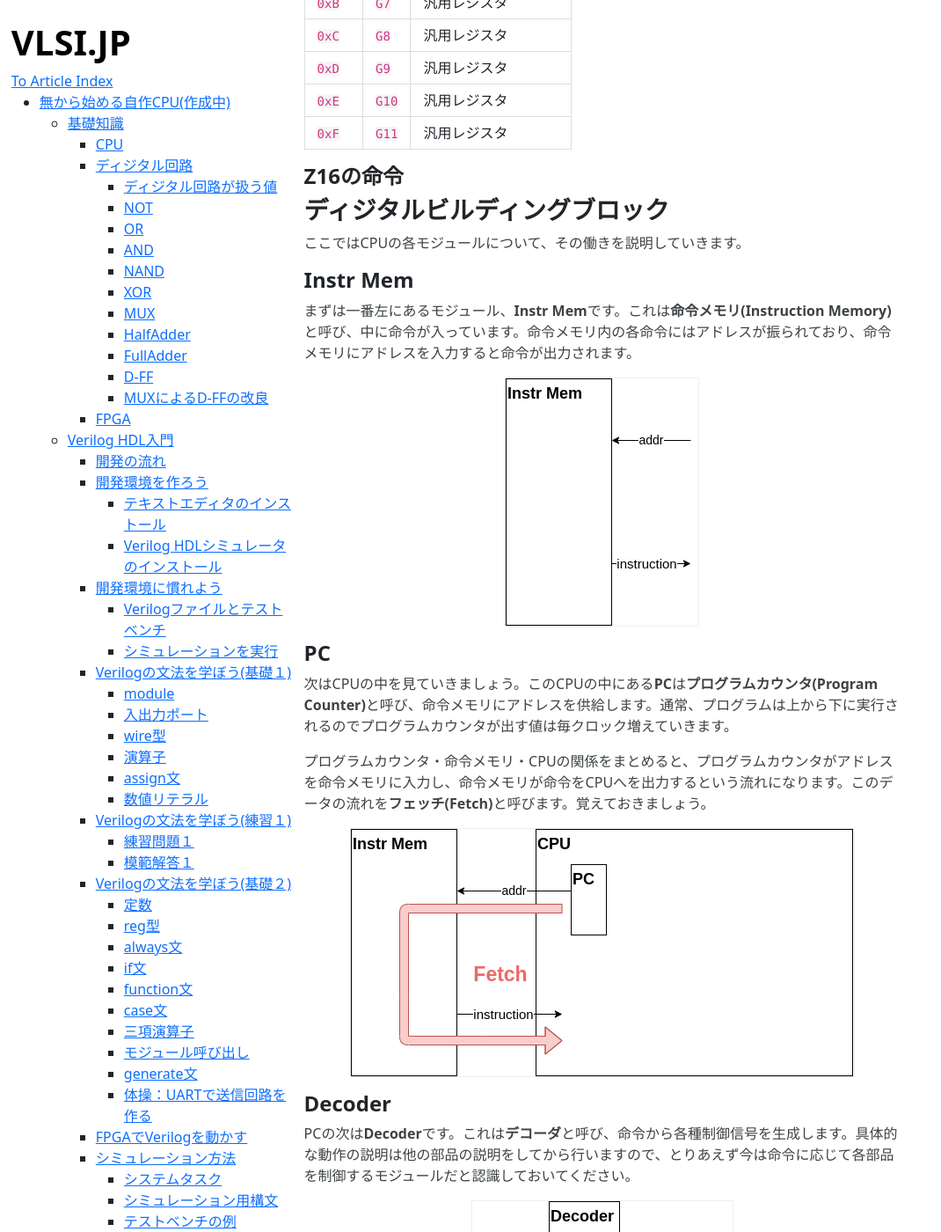
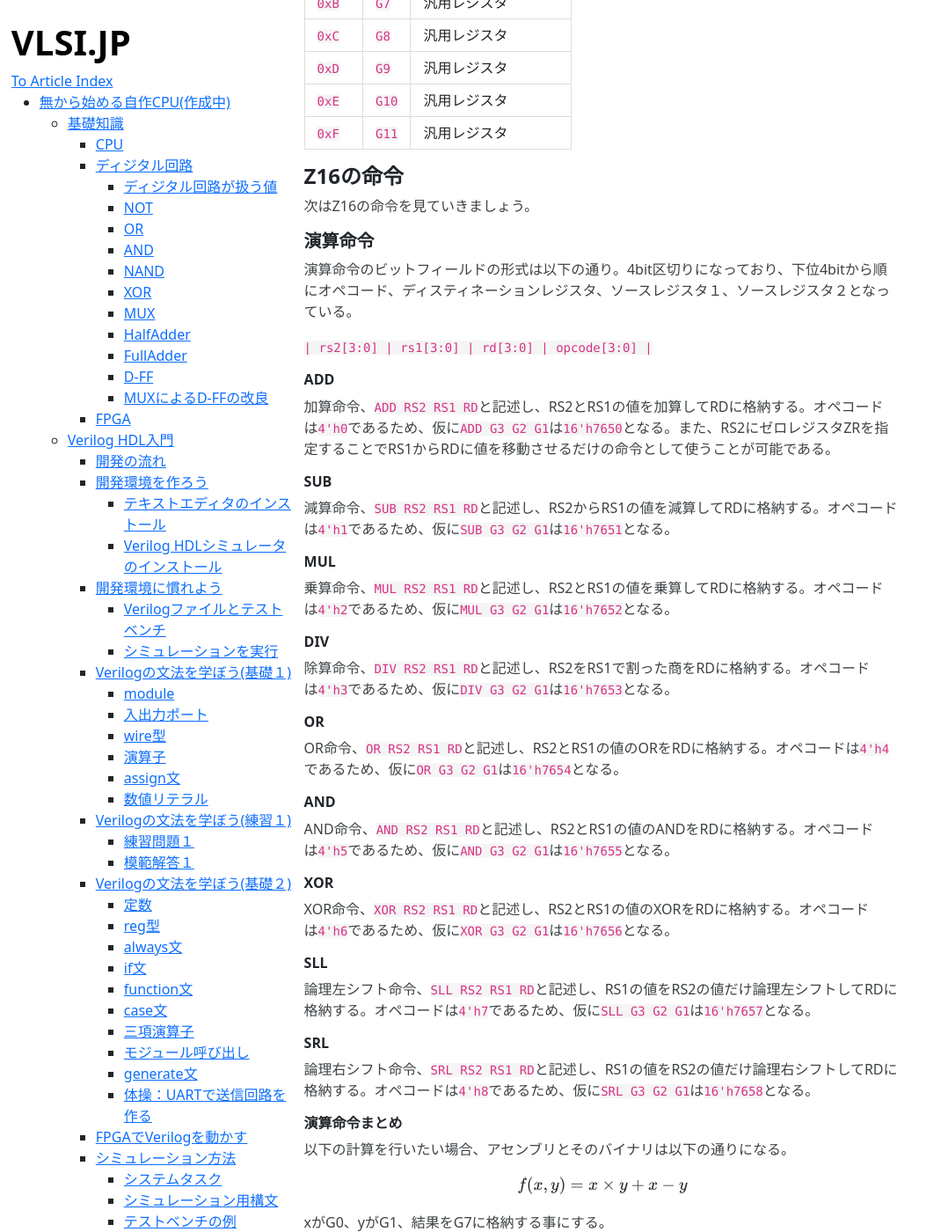
Before and after one commit to VLSI-JP/VLSI-JP.github.io, a Jekyll site: the page built from LetsMakeCPU.md, in a window 1280 px wide and 1400 px high, scrolled down 27138 px. Shown: the whole window at 88% size, without its empty margins (0-1070 px from the left). Built offline with Jekyll 4.4.1, drawn with Linux system fonts in a browser that asks for light colours; formulas are drawn with MathJax 3; some of the changed text lies outside the part shown.

Commit message:
add exec asm

````diff
--- a/LetsMakeCPU.md
+++ b/LetsMakeCPU.md
@@ -834,6 +834,102 @@ RISC-Vみたいなイケてるロゴを持ってるISAに憧れがあるのでZ1
 
 #### Z16の命令
 
+次はZ16の命令を見ていきましょう。
+
+##### 演算命令
+
+演算命令のビットフィールドの形式は以下の通り。4bit区切りになっており、下位4bitから順にオペコード、ディスティネーションレジスタ、ソースレジスタ１、ソースレジスタ２となっている。
+
+`| rs2[3:0] | rs1[3:0] | rd[3:0] | opcode[3:0] |`
+
+###### ADD
+
+加算命令、`ADD RS2 RS1 RD`と記述し、RS2とRS1の値を加算してRDに格納する。オペコードは`4'h0`であるため、仮に`ADD G3 G2 G1`は`16'h7650`となる。また、RS2にゼロレジスタZRを指定することでRS1からRDに値を移動させるだけの命令として使うことが可能である。
+
+###### SUB
+
+減算命令、`SUB RS2 RS1 RD`と記述し、RS2からRS1の値を減算してRDに格納する。オペコードは`4'h1`であるため、仮に`SUB G3 G2 G1`は`16'h7651`となる。
+
+###### MUL
+
+乗算命令、`MUL RS2 RS1 RD`と記述し、RS2とRS1の値を乗算してRDに格納する。オペコードは`4'h2`であるため、仮に`MUL G3 G2 G1`は`16'h7652`となる。
+
+###### DIV
+
+除算命令、`DIV RS2 RS1 RD`と記述し、RS2をRS1で割った商をRDに格納する。オペコードは`4'h3`であるため、仮に`DIV G3 G2 G1`は`16'h7653`となる。
+
+###### OR
+
+OR命令、`OR RS2 RS1 RD`と記述し、RS2とRS1の値のORをRDに格納する。オペコードは`4'h4`であるため、仮に`OR G3 G2 G1`は`16'h7654`となる。
+
+###### AND
+
+AND命令、`AND RS2 RS1 RD`と記述し、RS2とRS1の値のANDをRDに格納する。オペコードは`4'h5`であるため、仮に`AND G3 G2 G1`は`16'h7655`となる。
+
+###### XOR
+
+XOR命令、`XOR RS2 RS1 RD`と記述し、RS2とRS1の値のXORをRDに格納する。オペコードは`4'h6`であるため、仮に`XOR G3 G2 G1`は`16'h7656`となる。
+
+###### SLL
+
+論理左シフト命令、`SLL RS2 RS1 RD`と記述し、RS1の値をRS2の値だけ論理左シフトしてRDに格納する。オペコードは`4'h7`であるため、仮に`SLL G3 G2 G1`は`16'h7657`となる。
+
+###### SRL
+
+論理右シフト命令、`SRL RS2 RS1 RD`と記述し、RS1の値をRS2の値だけ論理右シフトしてRDに格納する。オペコードは`4'h8`であるため、仮に`SRL G3 G2 G1`は`16'h7658`となる。
+
+###### 演算命令まとめ
+
+以下の計算を行いたい場合、アセンブリとそのバイナリは以下の通りになる。
+
+$$
+f(x, y) = x\times y + x - y
+$$
+
+xがG0、yがG1、結果をG7に格納する事にする。
+
+アセンブリ
+
+```
+MUL G0 G1 G2
+SUB G0 G1 G3
+ADD G2 G3 G7
+```
+
+バイナリ
+
+```
+16'h4562
+16'h4571
+16'h67B0
+```
+
+演算命令の一覧表
+
+| opcode[3:0] | name | operation | assembly | binary |
+| ----------- | ---- | --------- | ------- | ------ |
+| `4'h0` | ADD | `rs2 + rs1 ➜ rd` | `ADD G3 G2 G1` | `16'h7650` |
+| `4'h1` | SUB | `rs2 - rs1 ➜ rd` | `SUB G3 G2 G1` | `16'h7651` |
+| `4'h2` | MUL | `rs2 * rs1 ➜ rd` | `MUL G3 G2 G1` | `16'h7652` |
+| `4'h3` | DIV | `rs2 / rs1 ➜ rd` | `DIV G3 G2 G1` | `16'h7653` |
+| `4'h4` | OR | `rs2 | rs1 ➜ rd` | `OR G3 G2 G1` | `16'h7654` |
+| `4'h5` | AND | `rs2 & rs1 ➜ rd` | `AND G3 G2 G1` | `16'h7655` |
+| `4'h6` | XOR | `rs2 ^ rs1 ➜ rd` | `XOR G3 G2 G1` | `16'h7656` |
+| `4'h7` | SLL | `rs1 << rs2 ➜ rd` | `SLL G3 G2 G1` | `16'h7657` |
+| `4'h8` | SRL | `rs1 >> rs2 ➜ rd` | `SRL G3 G2 G1` | `16'h7658` |
+
+##### 即値演算命令
+
+- ADDI
+- SUBI
+
+##### Load命令
+##### Store命令
+##### ジャンプ命令
+##### 分岐命令
+
+- BEQ
+- BLT
 
 
 ### ディジタルビルディングブロック
````
